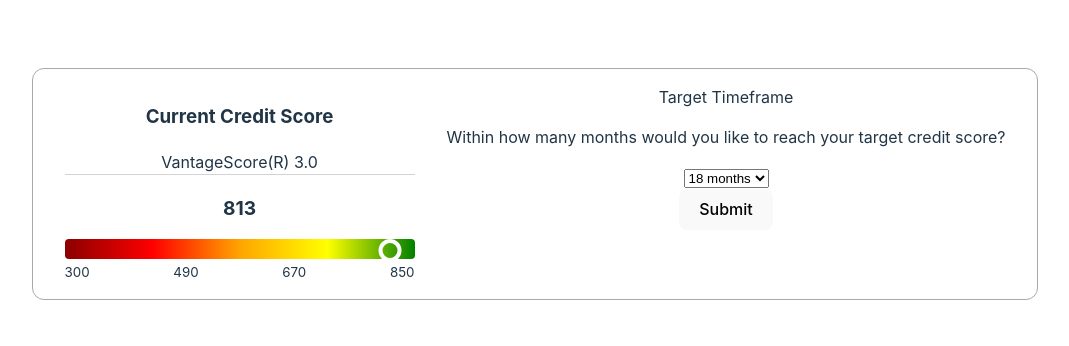
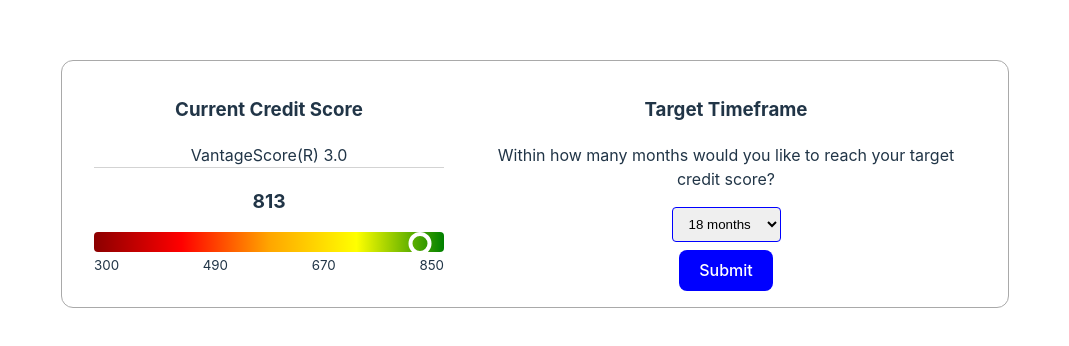
Before and after one commit to Divensky/credit-score-component, a Vue app: page / in a window 1280 px wide. Shown: the part 216-562 px from the top of the page, without its empty margins (105-1174 px from the left). Built offline with nearby package versions, Linux system fonts and the light colour scheme.

Commit message:
feat: style Target Timeframe

```diff
--- a/src/components/TargetTimeframe.vue
+++ b/src/components/TargetTimeframe.vue
@@ -36,18 +36,18 @@ const submit = async () => {
 </script>
 <template>
   <div class="target">
-    <div>Target Timeframe</div>
+    <h3>Target Timeframe</h3>
     <p>
       Within how many months would you like to reach your target credit score?
     </p>
     <form action="" method="get" @submit.prevent="submit">
-      <select @change="selectOption">
+      <select @change="selectOption" class="target__select">
         <option value="18">18 months</option>
         <option value="12">12 months</option>
         <option value="6">6 months</option>
       </select>
       <div>
-        <button>Submit</button>
+        <button class="target__button">Submit</button>
       </div>
     </form>
   </div>
@@ -57,3 +57,20 @@ const submit = async () => {
     :recs="selectedRecommendations"
   />
 </template>
+<style scoped>
+.target {
+  max-width: 500px;
+}
+
+.target__select {
+  padding: 8px 12px;
+  border-radius: 4px;
+  border-color: blue;
+}
+
+.target__button {
+  margin-top: 8px;
+  background-color: blue;
+  color: white;
+}
+</style>
```
